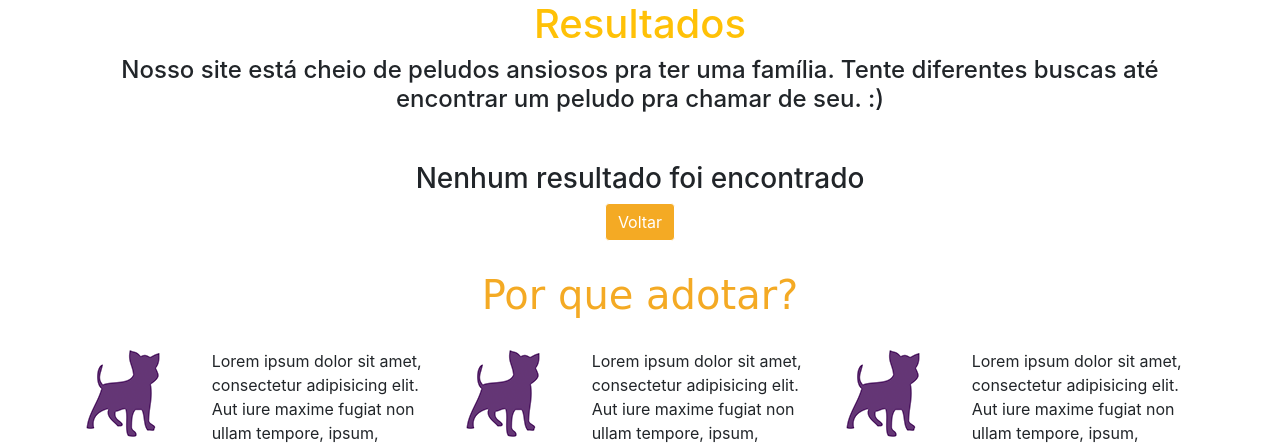
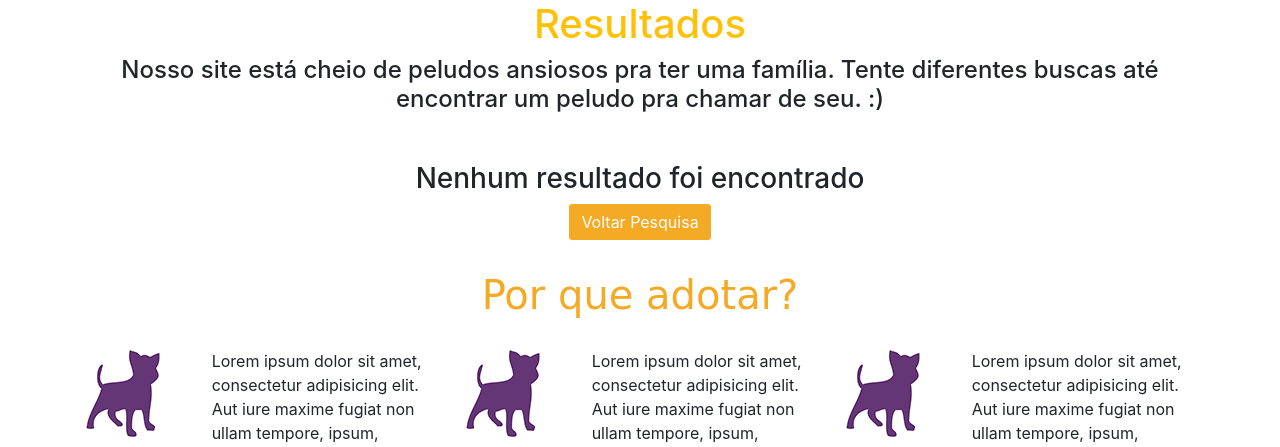
Before and after one commit to Augustinhovm/valeadotar, a PHP site: page /busca.php in a window 1280 px wide. Shown: the part 537-984 px from the top of the page. Run offline with PHP 8.4, Linux system fonts and the light colour scheme; data comes from the database, SQL or seed files in the repository; some libraries are stand-ins or nearby versions.

Commit message:
acertando para onde volta quando usa o botao voltar pesquisa

```diff
--- a/busca.php
+++ b/busca.php
@@ -151,7 +151,7 @@ $resultado_animais = mysqli_query($conn, $query);
                 </div>
             </div>
 
-            <div class="text-center"><input type="button" class="btn btn-warning" data-toggle="modal" data-target="#exampleModal" style="color:white; border: 1px solid #ffffff; background-color: #f4aa24" value="Voltar"></input> </div>
+            <div class="text-center"><a href="quero_adotar.php" class="btn btn-warning" style="color:white; border: 1px solid #ffffff; background-color: #f4aa24">Voltar Pesquisa</a> </div>
 
             <div class="section">
                 <div class="container w-100">
```
